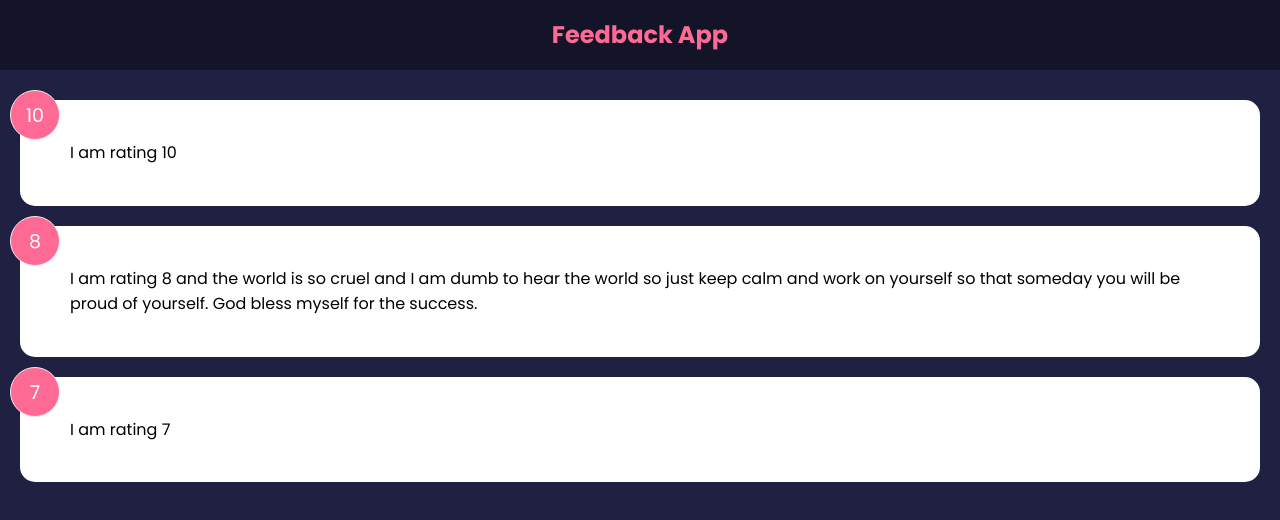
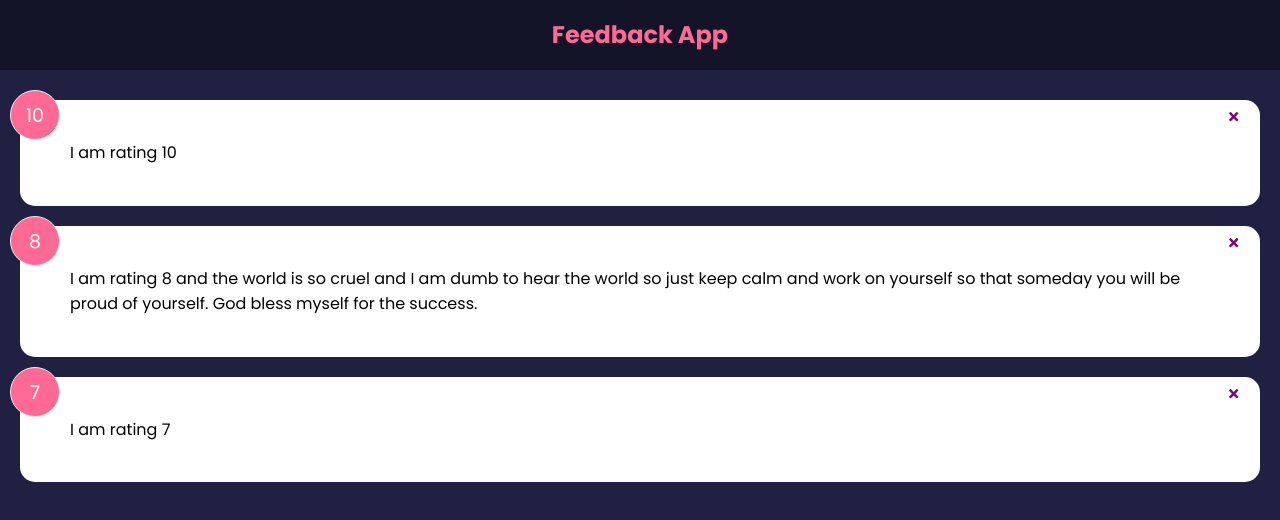
Before and after one commit to JiwanChaudhary/Feedback-App, a React (Create React App) app: page / in a window 1280 px wide. Shown: the top 520 px of the page. Built offline with nearby package versions, Linux system fonts and the light colour scheme.

Commit message:
Delete Feedback

```diff
--- a/package.json
+++ b/package.json
@@ -5,6 +5,7 @@
   "dependencies": {
     "react": "^17.0.2",
     "react-dom": "^17.0.2",
+    "react-icons": "^4.3.1",
     "react-scripts": "5.0.0"
   },
   "scripts": {
--- a/src/App.js
+++ b/src/App.js
@@ -4,14 +4,25 @@
 import FeedbackList from "./components/feedback/FeedbackList";
 import { useState } from "react";
 import FeedbackData from "./data/FeedbackData";
-import Card from "./components/common/Card";
 
 const App = () => {
   const [feedback, setFeedback] = useState(FeedbackData);
+  function deleteFeedback(id) {
+    if (window.confirm("Are you sure you want to delete?")) {
+      setFeedback(
+        feedback.filter((item) => {
+          console.log(item);
+          return item.id !== id;
+        })
+      );
+    } else {
+      console.log("Nothing Deleted");
+    }
+  }
   return (
     <>
       <Header />
-      <FeedbackList feedback={feedback} />
+      <FeedbackList feedback={feedback} handleDelete={deleteFeedback} />
     </>
   );
 };
--- a/src/components/feedback/FeedbackItem.js
+++ b/src/components/feedback/FeedbackItem.js
@@ -1,11 +1,16 @@
 import React from "react";
 import Card from "../common/Card";
+import {FaTimes} from 'react-icons/fa';
 
-const FeedbackItem = ({ item }) => {
+
+const FeedbackItem = ({ item, handleDelete }) => {
   return (
     <Card>
       <div className="num-display">{item.rating}</div>
       <p>{item.text}</p>
+      <button onClick={() => handleDelete(item.id)} className="close">
+        <FaTimes color='purple' />
+      </button>
     </Card>
   );
 };
--- a/src/components/feedback/FeedbackList.js
+++ b/src/components/feedback/FeedbackList.js
@@ -1,14 +1,14 @@
 import FeedbackItem from "./FeedbackItem";
 import PropTypes from "prop-types";
 
-function FeedbackList({ feedback }) {
+function FeedbackList({ feedback, handleDelete }) {
   if (!feedback || feedback.length === 0) {
     return "No Feedback found!";
   }
   return (
     <div style={{ margin: "0 20px" }}>
       {feedback.map((item) => (
-        <FeedbackItem key={item.id} item={item} />
+        <FeedbackItem key={item.id} item={item} handleFeedback={handleDelete} />
       ))}
     </div>
   );
--- a/src/data/FeedbackData.js
+++ b/src/data/FeedbackData.js
@@ -1,17 +1,21 @@
 import {v4 as uuidv4} from 'uuid';
+console.log(uuidv4());
  const FeedbackData = [
     {
-        id: uuidv4(),
+        // id: uuidv4(),
+        id: 1,
         rating: 10,
         text: 'I am rating 10',
     },
     {
-        id: uuidv4(),
+        // id: uuidv4(),
+        id: 2,
         rating: 8,
         text: 'I am rating 8 and the world is so cruel and I am dumb to hear the world so just keep calm and work on yourself so that someday you will be proud of yourself. God bless myself for the success. ',
     },
     {
-        id: uuidv4(),
+        // id: uuidv4(),
+        id: 3,
         rating: 7,
         text: 'I am rating 7',
     },
```
Also changed, not shown: 1 other file (tests, documents, lock files or other folders).
